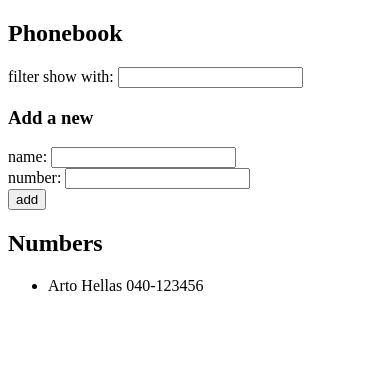
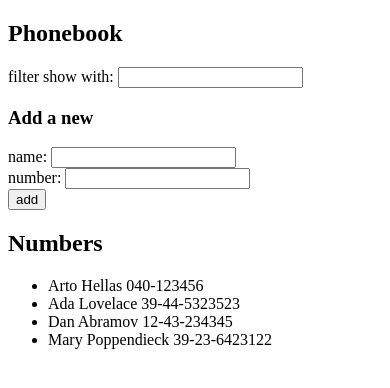
Before and after one commit to WaltGreenwich/fullStackOpen-HelsinskiUniversity, a React (Vite) app in the folder part2/phonebook/: page / in a window 390 px wide. Shown: the top 388 px of the page. Built offline with nearby package versions, Linux system fonts and the light colour scheme; data requests are answered from the project's data file.

Commit message:
Add phonebook 2.11

```diff
--- a/part2/phonebook/src/App.jsx
+++ b/part2/phonebook/src/App.jsx
@@ -1,15 +1,23 @@
-import { useState } from "react";
+import { useState, useEffect } from "react";
 import Filter from "./components/Filter";
 import PersonForm from "./components/PersonForm";
 import Persons from "./components/Persons";
+import axios from "axios";
 
 const App = () => {
-  const [persons, setPersons] = useState([
-    { name: "Arto Hellas", number: "040-123456" },
-  ]);
+  const [persons, setPersons] = useState([]);
   const [newName, setNewName] = useState("");
   const [newNumber, setNewNumber] = useState("");
   const [filter, setFilter] = useState("");
+
+  useEffect(() => {
+    console.log("effect");
+    axios.get("http://localhost:3001/persons").then((response) => {
+      console.log("get persons");
+      setPersons(response.data);
+    });
+  }, []);
+  console.log("render", persons.length, "persons");
 
   const addPerson = (event) => {
     event.preventDefault();
```
